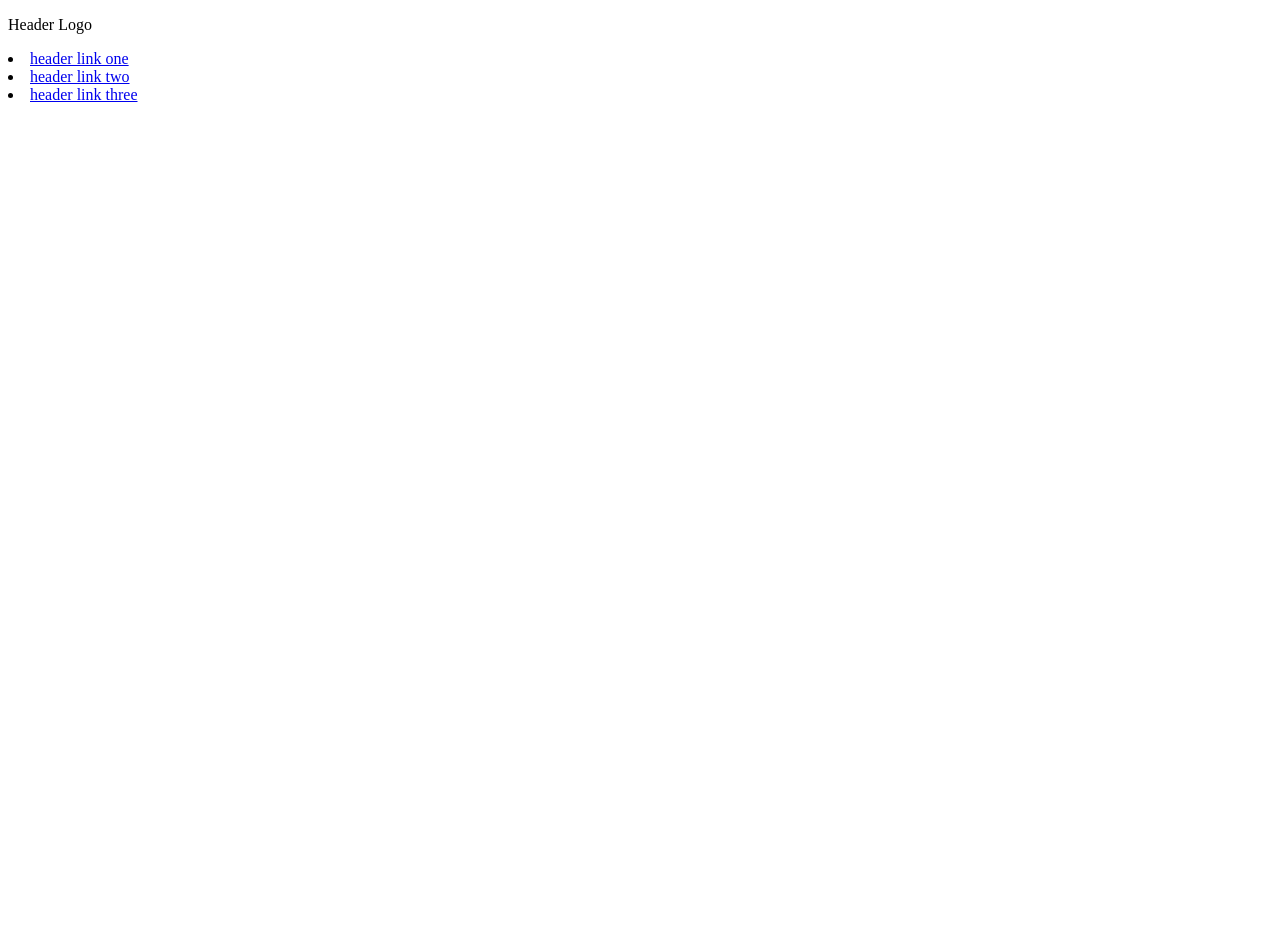
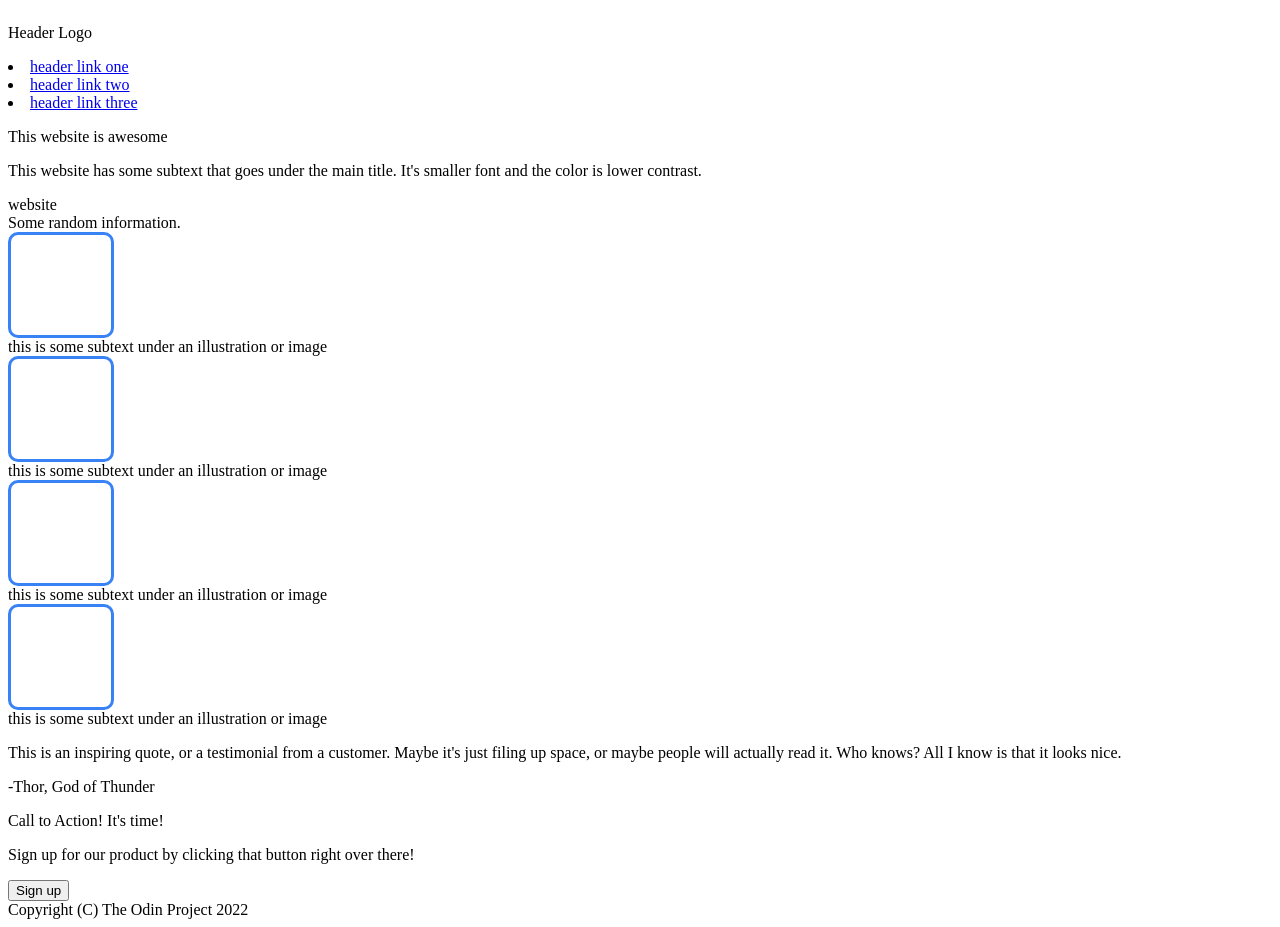
Before and after one commit to sunnyxdoyoon/Landing-Page, a plain HTML site: page index.html in a window 1280 px wide. Before the commit the page ends 800 px from the top, so only its background shows below. Drawn offline with Linux system fonts and the light colour scheme.

Commit message:
Finished writing out content

```diff
--- a/index.html
+++ b/index.html
@@ -1,6 +1,7 @@
 <!DOCTYPE html>
 <html lang="en">
 <head>
+  <link rel="stylesheet" href="styles.css">
   <meta charset="UTF-8">
   <meta http-equiv="X-UA-Compatible" content="IE=edge">
   <meta name="viewport" content="width=device-width, initial-scale=1.0">
@@ -12,12 +13,10 @@
 
     <div class="header">
 
-
       <div class="header-logo">
         <p>Header Logo</p>
 
       </div>
-
 
 
       <div class="right-links">
@@ -28,14 +27,60 @@
 
       </div>
 
+    </div>
 
+
+    <div class="content-1">
+
+      <div class="content-1-left">
+        <div>
+        <p>This website is awesome</p>
+        </div>
+        <div>
+        <p> This website has some subtext that goes under the main title. It's smaller font and the color is lower contrast.</p> website
+        </div>
+
+      </div>
 
     </div>
 
 
+    <div class="content-2">
+
+      <div>
+        Some random information.
+      </div>
+
+      <div>
+
+        <div class="image-placeholder"></div>
+        <div>this is some subtext under an illustration or image</div>
+        <div class="image-placeholder"></div>
+        <div>this is some subtext under an illustration or image</div>
+        <div class="image-placeholder"></div>
+        <div>this is some subtext under an illustration or image</div>
+        <div class="image-placeholder"></div>
+        <div>this is some subtext under an illustration or image</div>
+
+      </div>
+
+      <div class="content-3">
+       <p>This is an inspiring quote, or a testimonial from a customer. Maybe it's just filing up space, or maybe people will actually read it. Who knows? All I know is that it looks nice.</p>
+        <p>-Thor, God of Thunder</p>
+      </div>
 
 
+      <div class="content-4">
+        <div>
+          <p>Call to Action! It's time!</p>
+          <p>Sign up for our product by clicking that button right over there!</p>
+        </div>
+        <div><button class="sign-up-button">Sign up</button></div>
+      </div>
 
+      <div clas="footer">Copyright (C) The Odin Project 2022</div>
+
+    </div>
 
 
 
--- /dev/null
+++ b/styles.css
@@ -0,0 +1,14 @@
+body {
+  display:flex;
+}
+
+
+.image-placeholder {
+
+  height:100px;
+  width:100px;
+  border-style:solid;
+  border-color:#3882F6;
+  border-radius:10px;
+
+}
```
